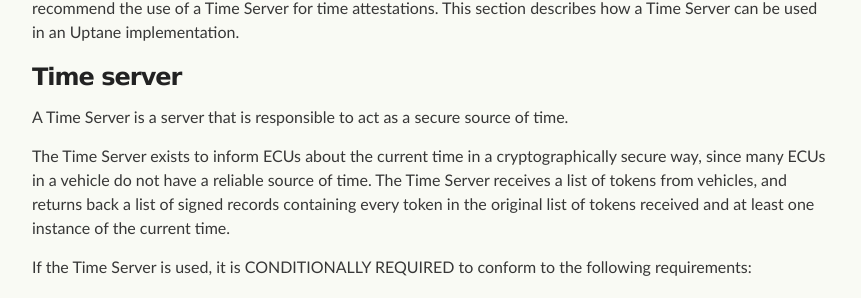
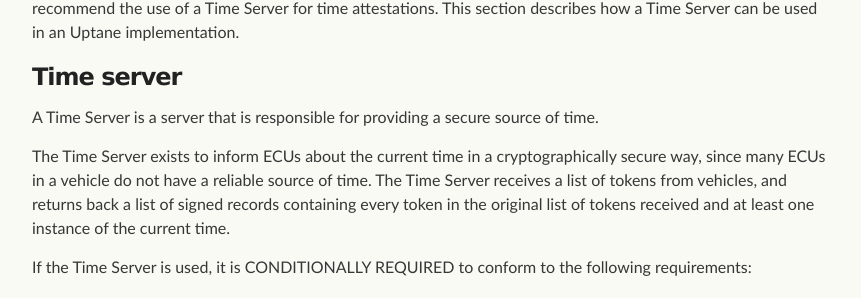
Before and after one commit to uptane/deployment-considerations, a Jekyll site: the page built from repositories.md, in a window 1280 px wide and 900 px high, scrolled down 476 px. Shown: the part 153-451 px from the top of the window, without its empty margins (208-1069 px from the left). Built offline with Jekyll 4.4.1, drawn with Linux system fonts in a browser that asks for light colours; our own code applies the rules of GitHub Pages for plain Markdown files.

Commit message:
Update repositories.md
Co-Authored-By: Patrick Vacek <patrickvacek@gmail.com>

```diff
--- a/repositories.md
+++ b/repositories.md
@@ -15,7 +15,7 @@ To prevent these issues, ECUs need access to a secure source of time. If an ECU
 
 ### Time server
 
-A Time Server is a server that is responsible to act as a secure source of time.
+A Time Server is a server that is responsible for providing a secure source of time.
 
 The Time Server exists to inform ECUs about the current time in a cryptographically secure way, since many ECUs in a vehicle do not have a reliable source of time. The Time Server receives a list of tokens from vehicles, and returns back a list of signed records containing every token in the original list of tokens received and at least one instance of the current time.
 
```
